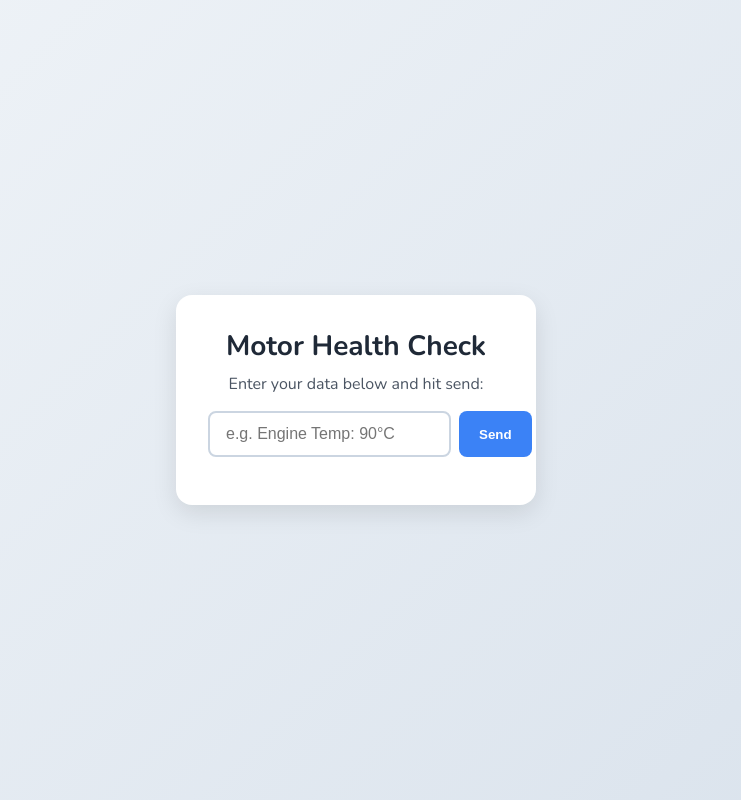
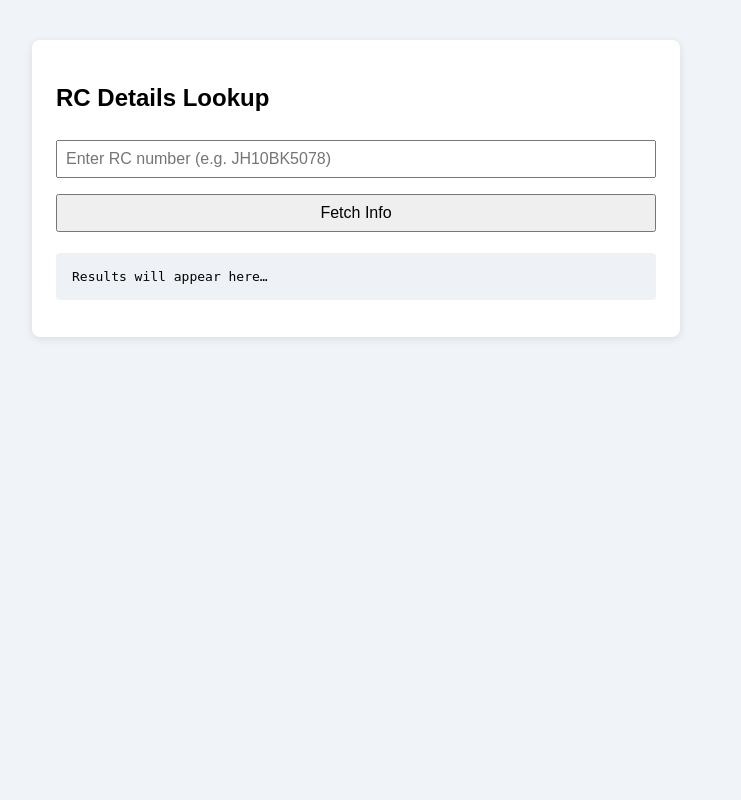
Before and after one commit to Nishantrde/motar_health, a Django app: template mainapp/templates/index.html in a window 1280 px wide. Shown: the whole page, without its empty margins (284-1025 px from the left). Run offline with Django 5.2, Linux system fonts and the light colour scheme; the template is opened without the code that fills it, so the values that code supplies are empty.

Commit message:
Initial Commit

```diff
--- a/mainapp/templates/index.html
+++ b/mainapp/templates/index.html
@@ -1,139 +1,87 @@
 <!DOCTYPE html>
 <html lang="en">
 <head>
-  <meta charset="UTF-8">
-  <meta name="viewport" content="width=device-width,initial-scale=1.0">
-  <title>Motor Health</title>
-  <!-- Nunito from Google Fonts -->
-  <link href="https://fonts.googleapis.com/css2?family=Nunito:wght@400;600;700&display=swap" rel="stylesheet">
+  <meta charset="UTF-8" />
+  <meta name="viewport" content="width=device-width, initial-scale=1.0"/>
+  <title>Fetch RC Details</title>
   <style>
-    /* motor_health.css */
-    * {
-      box-sizing: border-box;
-      margin: 0;
-      padding: 0;
-    }
     body {
       font-family: 'Nunito', sans-serif;
-      background: linear-gradient(135deg, #f0f4f8 0%, #d9e2ec 100%);
-      min-height: 100vh;
-      display: flex;
-      align-items: center;
-      justify-content: center;
-      animation: fadeIn 0.8s ease-out;
+      background: #f0f4f8;
+      padding: 2rem;
     }
     .container {
+      max-width: 600px;
+      margin: auto;
+      background: white;
+      padding: 1.5rem;
+      border-radius: 0.5rem;
+      box-shadow: 0 2px 8px rgba(0,0,0,0.1);
+    }
+    input, button {
+      font-size: 1rem;
+      padding: 0.5rem;
+      margin: 0.5rem 0;
+      width: 100%;
+      box-sizing: border-box;
+    }
+    pre {
+      background: #eef2f7;
       padding: 1rem;
-    }
-    .card {
-      background: #fff;
-      border-radius: 1rem;
-      box-shadow: 0 8px 24px rgba(0,0,0,0.1);
-      padding: 2rem;
-      max-width: 360px;
-      width: 100%;
-      text-align: center;
-    }
-    .card h1 {
-      font-size: 1.75rem;
-      margin-bottom: 0.5rem;
-      color: #1f2937;
-    }
-    .card p {
-      color: #4b5563;
-      margin-bottom: 1rem;
-    }
-    .input-group {
-      display: flex;
-      gap: 0.5rem;
-    }
-    .input-group input {
-      flex: 1;
-      padding: 0.75rem 1rem;
-      border: 2px solid #cbd5e1;
-      border-radius: 0.5rem;
-      font-size: 1rem;
-      transition: border-color 0.2s;
-    }
-    .input-group input:focus {
-      outline: none;
-      border-color: #3b82f6;
-    }
-    .input-group button {
-      padding: 0.75rem 1.25rem;
-      background: #3b82f6;
-      color: #fff;
-      font-weight: 600;
-      border: none;
-      border-radius: 0.5rem;
-      cursor: pointer;
-      transition: background 0.2s, transform 0.1s;
-    }
-    .input-group button:hover {
-      background: #2563eb;
-    }
-    .input-group button:active {
-      transform: scale(0.97);
-    }
-    .response {
-      margin-top: 1rem;
-      font-family: monospace;
-      color: #111827;
-      white-space: pre-wrap;
-      text-align: left;
-    }
-    @keyframes fadeIn {
-      from { opacity: 0; transform: translateY(10px); }
-      to   { opacity: 1; transform: translateY(0); }
+      overflow-x: auto;
+      border-radius: 0.25rem;
+      max-height: 300px;
     }
   </style>
 </head>
 <body>
   <div class="container">
-    <div class="card">
-      <h1>Motor Health Check</h1>
-      <p>Enter your data below and hit send:</p>
-      <div class="input-group">
-        <input id="healthInput" type="text" placeholder="e.g. Engine Temp: 90°C">
-        <button id="sendBtn">Send</button>
-      </div>
-      <div id="response" class="response"></div>
-    </div>
+    <h2>RC Details Lookup</h2>
+    <input id="rcInput" type="text" placeholder="Enter RC number (e.g. JH10BK5078)" />
+    <button id="fetchBtn">Fetch Info</button>
+    <pre id="output">Results will appear here…</pre>
   </div>
 
   <script>
-    // 1) Grab CSRF token from cookie (Django’s default)
-    function getCookie(name) {
-      const cookieValue = document.cookie
-        .split('; ')
-        .find(row => row.startsWith(name + '='));
-      return cookieValue ? decodeURIComponent(cookieValue.split('=')[1]) : null;
+    async function fetchCarInfo(rcNumber) {
+      const base = 'https://www.carinfo.app';
+      try {
+        // 1) Hit the landing page first (to pick up any cookies)
+        const landingRes = await fetch(base, {
+          method: 'GET',
+          credentials: 'include'  // browsers only send cookies for same-origin by default
+        });
+        if (!landingRes.ok) throw new Error('Landing page failed');
+
+        // 2) Now request the RC‑details endpoint
+        const detailsRes = await fetch(`${base}/rc-details/${encodeURIComponent(rcNumber)}`, {
+          method: 'GET',
+          credentials: 'include'
+        });
+
+        if (!detailsRes.ok) {
+          throw new Error(`Status ${detailsRes.status}`);
+        }
+
+        return await detailsRes.text();
+      } catch (err) {
+        throw err;
+      }
     }
-    const csrftoken = getCookie('csrftoken');
 
-    // 2) Compute API URL dynamically
-    const apiUrl = `${window.location.origin}/RC_info`;
-
-    // 3) Attach event listener
-    document.getElementById('sendBtn').addEventListener('click', async () => {
-      const payload = { text: document.getElementById('healthInput').value };
-      const resContainer = document.getElementById('response');
-      resContainer.textContent = 'Sending…';
+    document.getElementById('fetchBtn').addEventListener('click', async () => {
+      const rc = document.getElementById('rcInput').value.trim();
+      const out = document.getElementById('output');
+      if (!rc) {
+        out.textContent = 'Please enter a valid RC number.';
+        return;
+      }
+      out.textContent = 'Fetching…';
       try {
-        const res = await fetch(apiUrl, {
-          method: 'POST',
-          headers: {
-            'Content-Type': 'application/json',
-            'X-CSRFToken': csrftoken
-          },
-          body: JSON.stringify(payload),
-          credentials: 'same-origin'  // ensure cookies (including csrf) are sent
-        });
-        if (!res.ok) throw new Error(`Server error: ${res.status}`);
-        const data = await res.json();
-        resContainer.textContent = JSON.stringify(data, null, 2);
-      } catch (err) {
-        resContainer.textContent = `Error: ${err.message}`;
+        const html = await fetchCarInfo(rc);
+        out.textContent = html.slice(0, 500) + (html.length > 500 ? '\n\n…(truncated)' : '');
+      } catch (e) {
+        out.textContent = 'Error: ' + e.message;
       }
     });
   </script>
```
